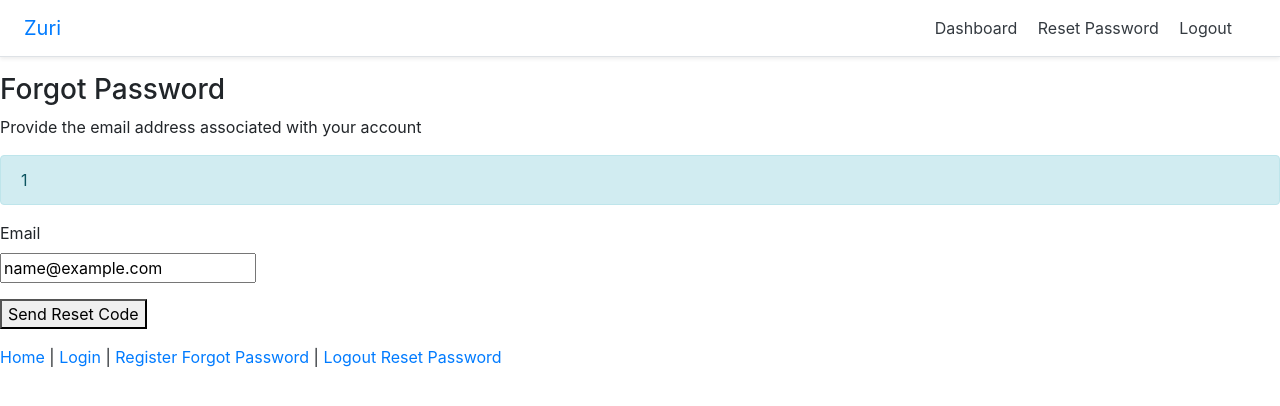
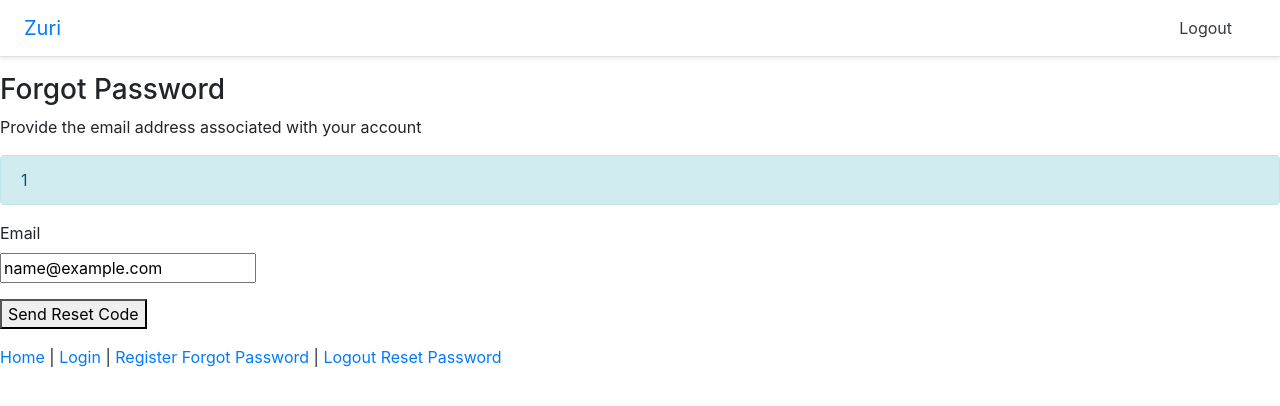
Before and after one commit to izik4004/zuri_registration, a PHP site: page /snh/forgot.php in a window 1280 px wide. Shown: the top 406 px of the page. Run offline with PHP 8.4, Linux system fonts and the light colour scheme; the visitor is signed in with stand-in values (Sample User, id 1).

Commit message:
fix reset issue

```diff
--- a/css/styles.css
+++ b/css/styles.css
@@ -1,2 +1,3 @@
-.navbar-dark {
-    background-color: #512DA8; }
+* {
+    box-sizing: border-box;
+}
--- a/index.php
+++ b/index.php
@@ -14,7 +14,6 @@ if(isset($_SESSION['loggedIn']) && !empty($_SESSION['loggedIn'])){
         <?php print_alert(); ?>
         </p>
         <form method="POST" action="processlogin.php">
-
 
             <p>
                 <label>Email</label><br />
--- a/lib/header.php
+++ b/lib/header.php
@@ -22,8 +22,7 @@
 
             <?php }else{ ?>
 
-                <a class="p-2 text-dark" href="dashboard.php">Dashboard</a>
-                <a class="p-2 text-dark" href="reset.php">Reset Password</a>
+
                 <a class="p-2 text-dark" href="logout.php">Logout</a>
             <?php } ?>
 
--- a/login.php
+++ b/login.php
@@ -47,4 +47,3 @@ if(isset($_SESSION['loggedIn']) && !empty($_SESSION['loggedIn'])){
         </form>
     </div>
 </div>
-<?php include_once('lib/footer.php'); ?>
```
